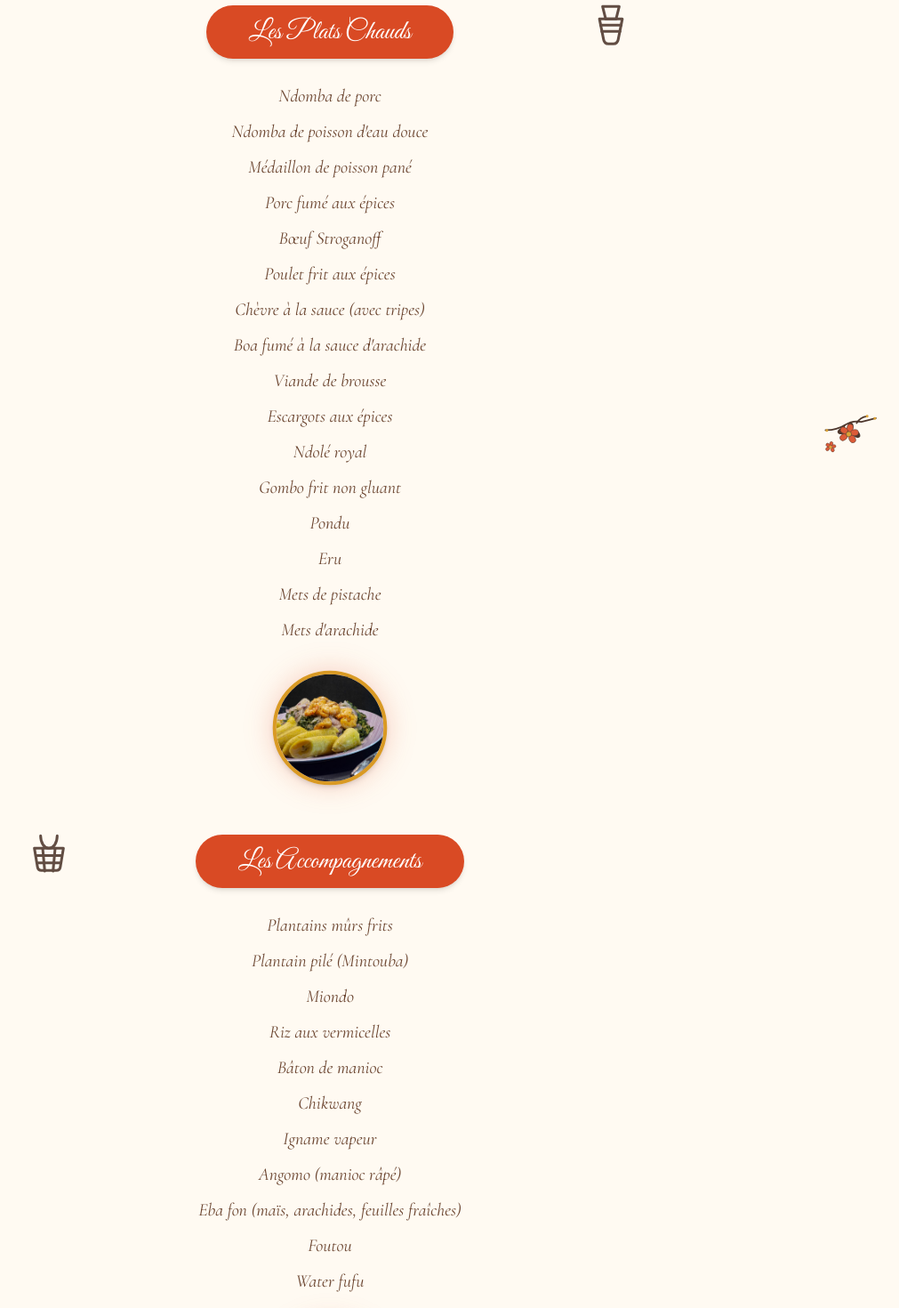
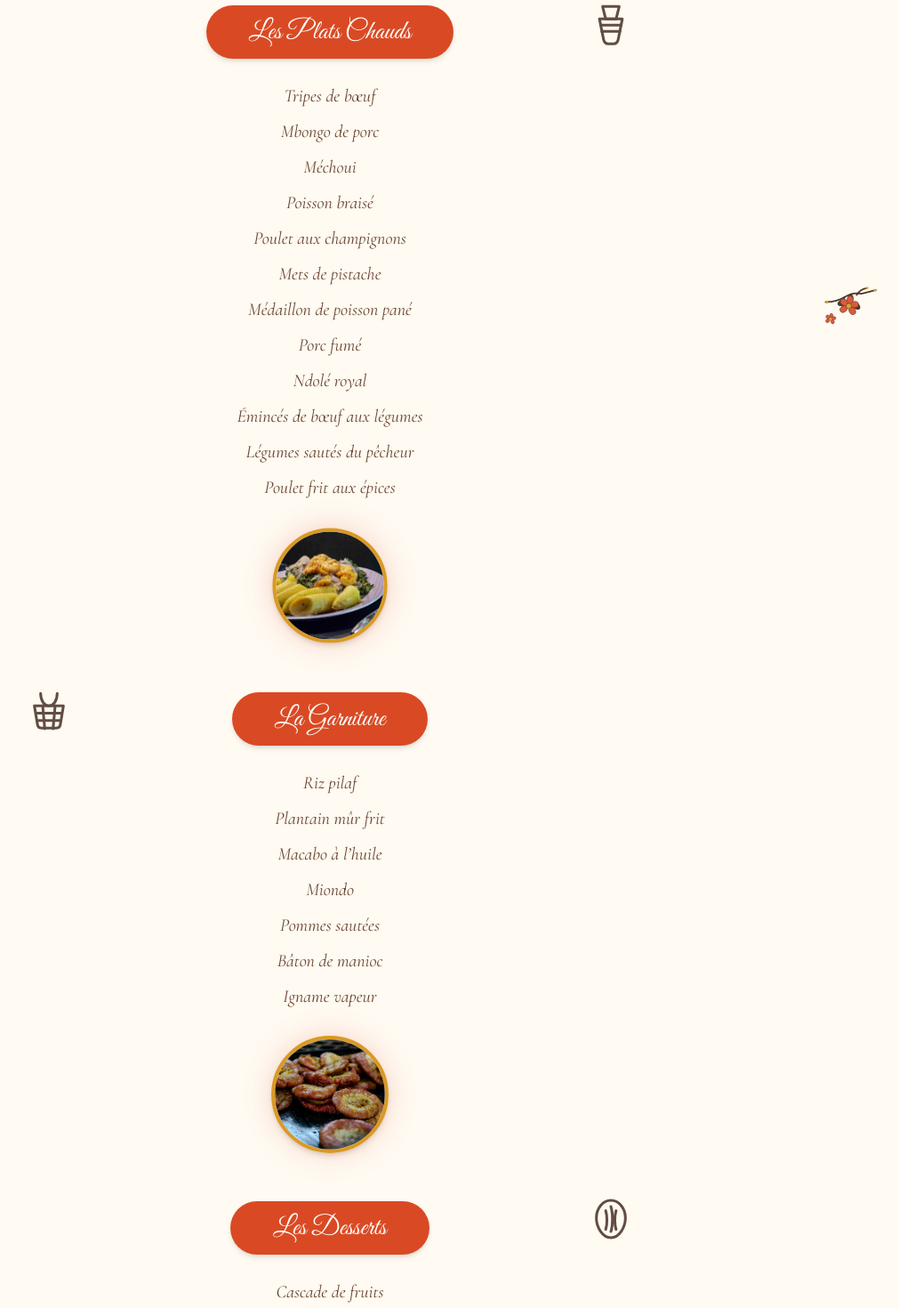
Before and after one commit to Bnfs/mariage-anthony-osier, a React (Vite) app: page /menu in a window 1280 px wide. Shown: the part 960-2430 px from the top of the page at 89% size, without its empty margins (269-1280 px from the left). Built offline with nearby package versions, Linux system fonts and the light colour scheme.

Commit message:
Mettre à jour le menu complet (entrées, plats chauds, garniture, dessert)

```diff
--- a/src/pages/MenuPage.jsx
+++ b/src/pages/MenuPage.jsx
@@ -16,47 +16,39 @@ const CATEGORIES = [
     name: 'Les Entrées',
     motif: 'calabash',
     photo: menuEntreesImg,
-    items: ['Salade charcutière', 'Salade russe', 'Quiche Lorraine'],
+    items: ['Salade charcutière', 'Salade russe', 'Assiette paysanne'],
   },
   {
     name: 'Les Plats Chauds',
     motif: 'djembe',
     photo: menuPlatsImg,
     items: [
-      'Ndomba de porc',
-      "Ndomba de poisson d'eau douce",
+      'Tripes de bœuf',
+      'Mbongo de porc',
+      'Méchoui',
+      'Poisson braisé',
+      'Poulet aux champignons',
+      'Mets de pistache',
       'Médaillon de poisson pané',
-      'Porc fumé aux épices',
-      'Bœuf Stroganoff',
+      'Porc fumé',
+      'Ndolé royal',
+      'Émincés de bœuf aux légumes',
+      'Légumes sautés du pêcheur',
       'Poulet frit aux épices',
-      'Chèvre à la sauce (avec tripes)',
-      "Boa fumé à la sauce d'arachide",
-      'Viande de brousse',
-      'Escargots aux épices',
-      'Ndolé royal',
-      'Gombo frit non gluant',
-      'Pondu',
-      'Eru',
-      'Mets de pistache',
-      "Mets d'arachide",
     ],
   },
   {
-    name: 'Les Accompagnements',
+    name: 'La Garniture',
     motif: 'basket',
     photo: menuAccompagnementsImg,
     items: [
-      'Plantains mûrs frits',
-      'Plantain pilé (Mintouba)',
+      'Riz pilaf',
+      'Plantain mûr frit',
+      'Macabo à l’huile',
       'Miondo',
-      'Riz aux vermicelles',
+      'Pommes sautées',
       'Bâton de manioc',
-      'Chikwang',
       'Igname vapeur',
-      'Angomo (manioc râpé)',
-      'Eba fon (maïs, arachides, feuilles fraîches)',
-      'Foutou',
-      'Water fufu',
     ],
   },
   {
```
